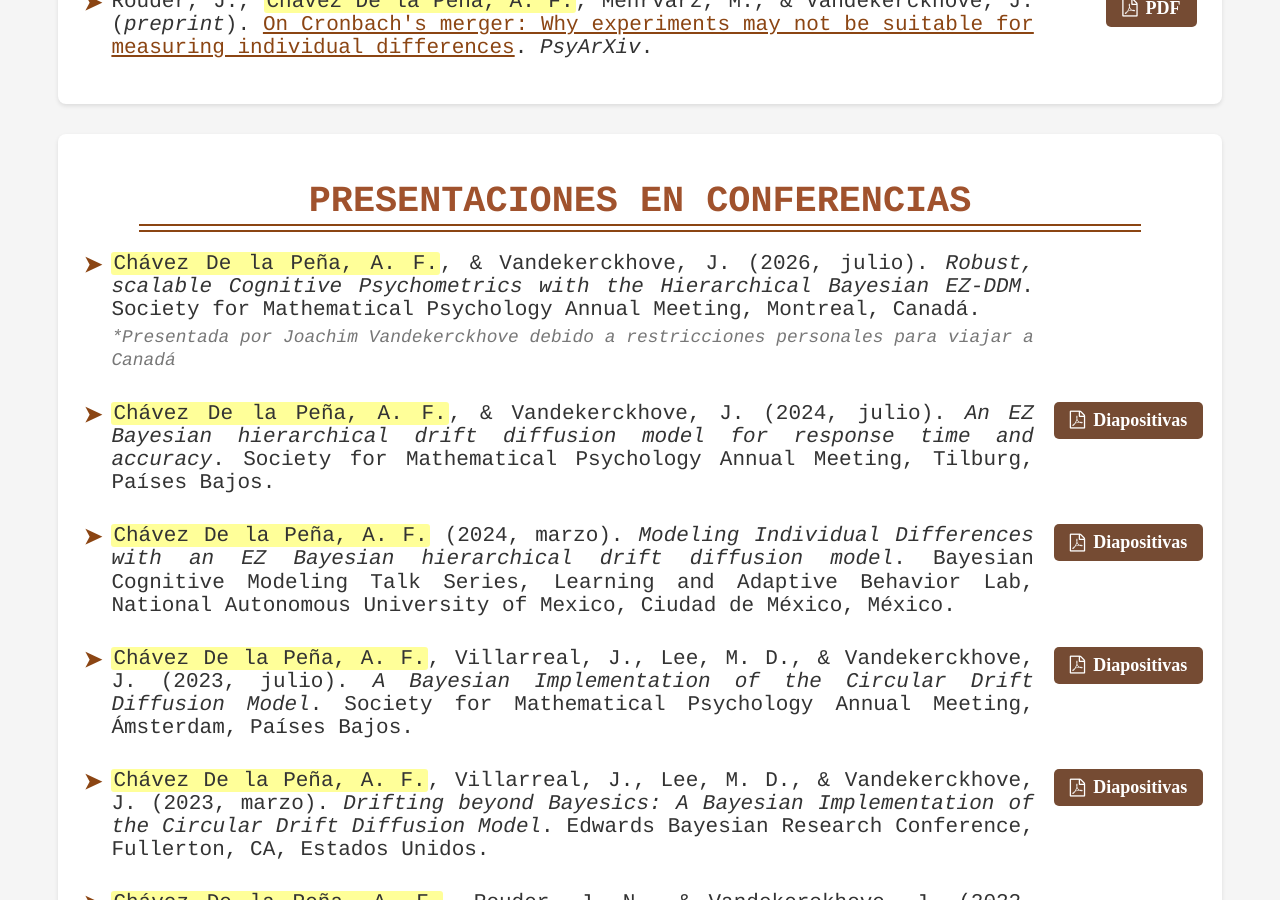
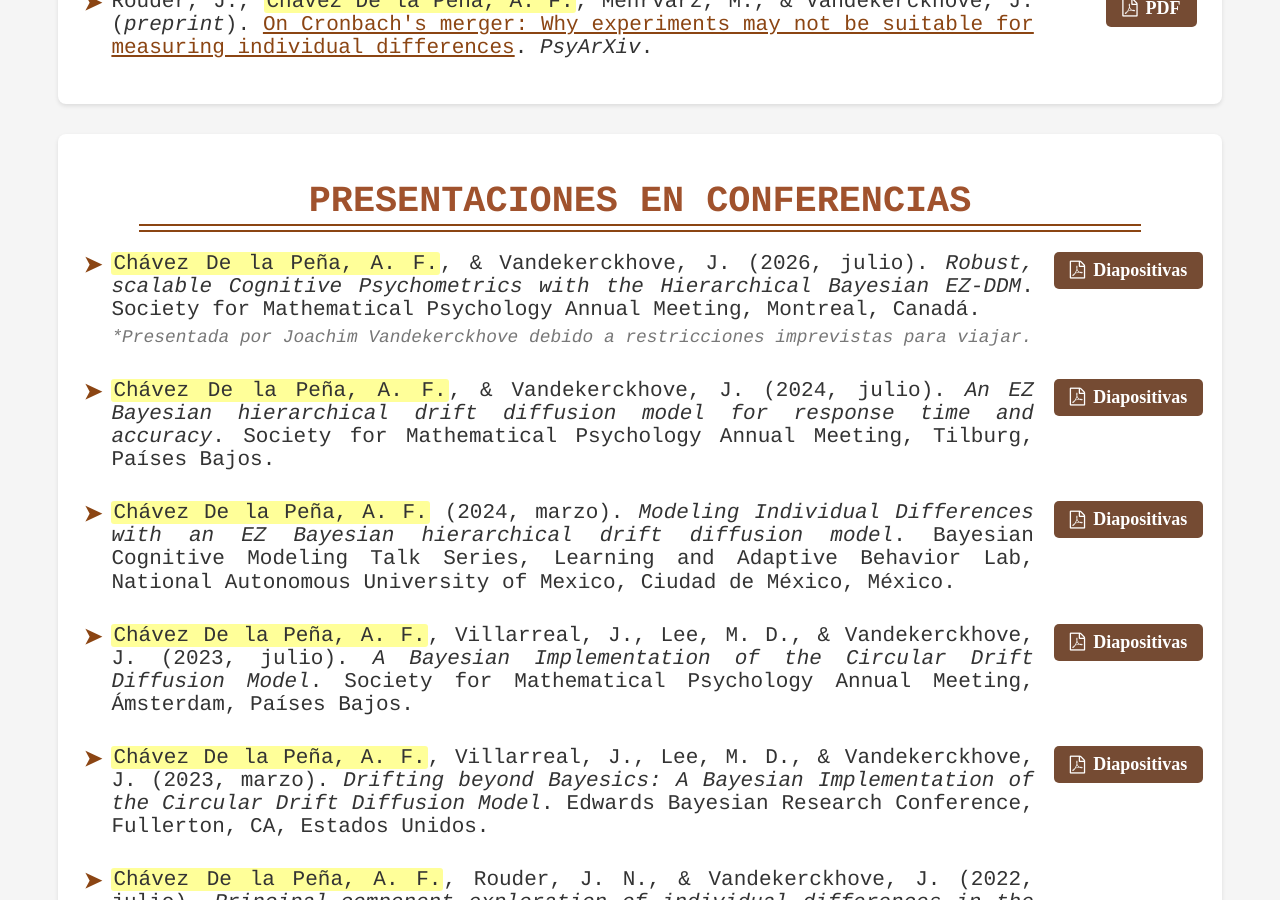
Before and after one commit to Adrifelcha/adrifelcha.github.io, a Jekyll site: the page built from publications_es/index.html, in a window 1280 px wide and 900 px high, scrolled down 991 px. Built offline with Jekyll 4.4.1, drawn with Linux system fonts in a browser that asks for light colours; some web fonts are replaced.

Commit message:
Add: A Link to download slides from MathPsych presentation

```diff
--- a/publications/index.html
+++ b/publications/index.html
@@ -85,6 +85,11 @@ title: Publications & Presentations
                         <span class="author-highlight">Chávez De la Peña, A. F.</span>, & Vandekerckhove, J. (2026, July). <em>Robust, scalable Cognitive Psychometrics with the Hierarchical Bayesian EZ-DDM</em>. Society for Mathematical Psychology Annual Meeting, Montreal, Canada.
                         <span class="presenter-note">*Presented by Joachim Vandekerckhove due to personal travel restrictions</span>
                     </p>
+                    <div class="pub-links">
+                        <a href="/presentations/smp2026_talk.pdf" target="_blank" class="pub-button">
+                            <i class="fa fa-file-pdf-o"></i> Slides
+                        </a>
+                    </div>
                 </div>
             </div>
             <div class="publication-item">
--- a/publications_es/index.html
+++ b/publications_es/index.html
@@ -84,8 +84,13 @@ title: Publicaciones y Presentaciones
                 <div class="pub-content">
                     <p class="citation">
                         <span class="author-highlight">Chávez De la Peña, A. F.</span>, & Vandekerckhove, J. (2026, julio). <em>Robust, scalable Cognitive Psychometrics with the Hierarchical Bayesian EZ-DDM</em>. Society for Mathematical Psychology Annual Meeting, Montreal, Canadá.
-                        <span class="presenter-note">*Presentada por Joachim Vandekerckhove debido a restricciones personales para viajar a Canadá</span>
+                        <span class="presenter-note">*Presentada por Joachim Vandekerckhove debido a restricciones imprevistas para viajar.</span>
                     </p>
+                    <div class="pub-links">
+                        <a href="/presentations/smp2026_talk.pdf" target="_blank" class="pub-button">
+                            <i class="fa fa-file-pdf-o"></i> Diapositivas
+                        </a>
+                    </div>
                 </div>
             </div>
             <div class="publication-item">
```
